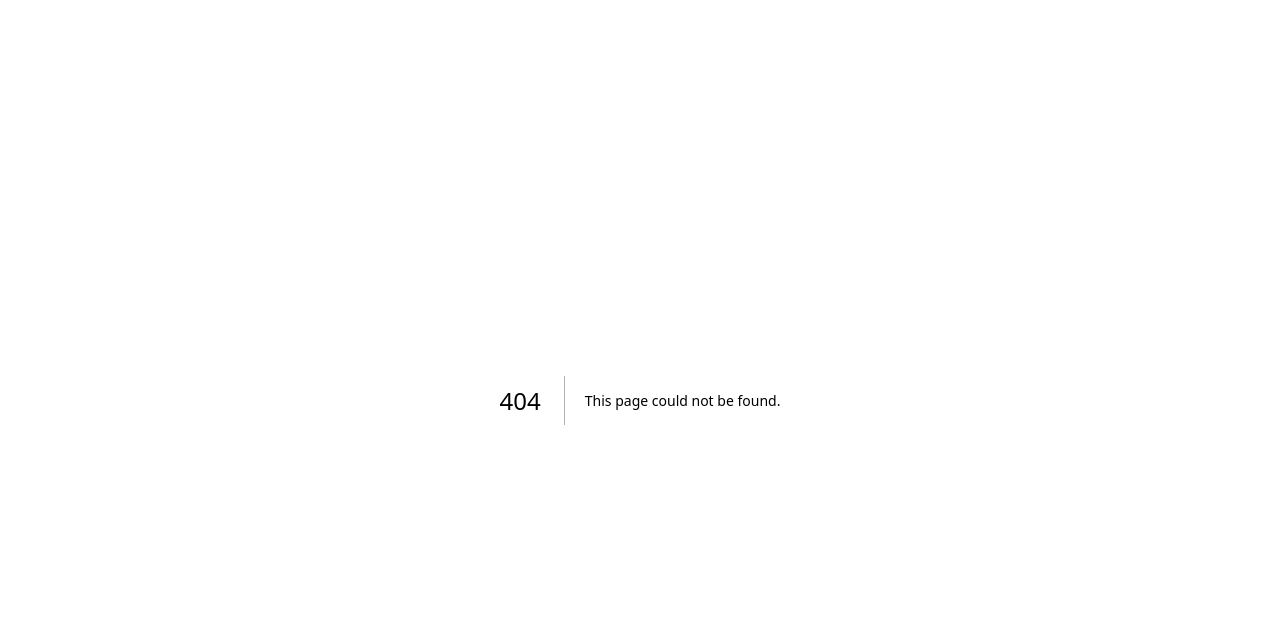
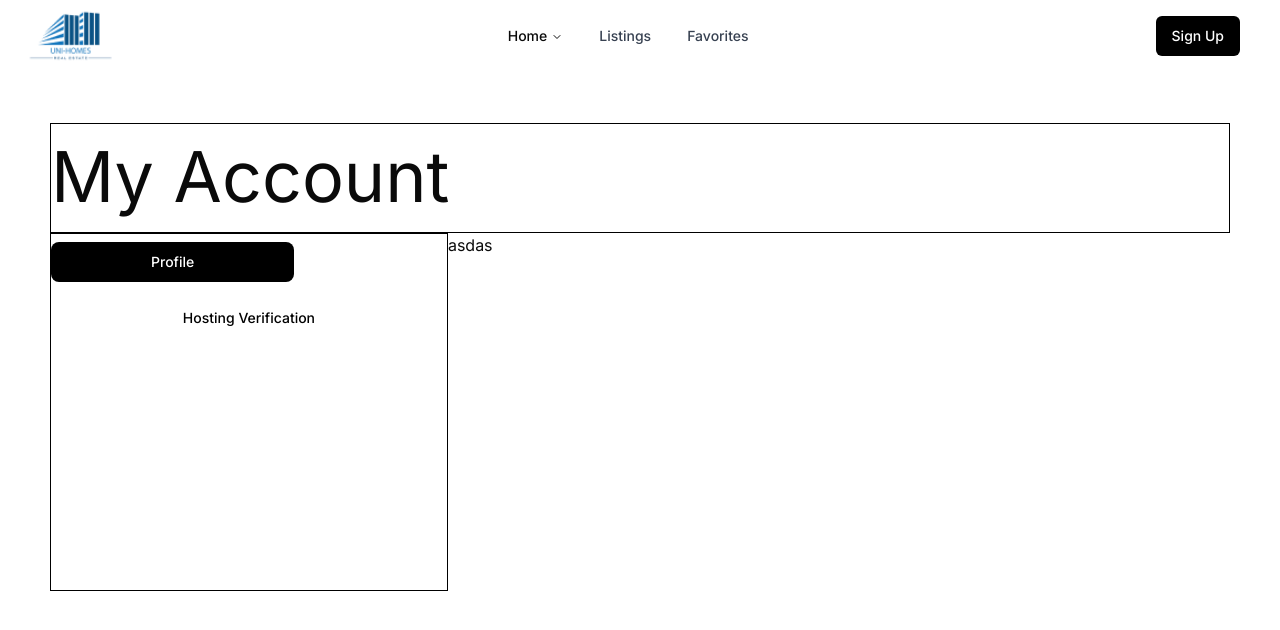
Before and after one commit to rgacorda/unihomes_thesis2, a Next.js app: page /profile in a window 1280 px wide. Before the commit this address had no page. Shown: the top 630 px of the page. Built offline with nearby package versions, Linux system fonts and the light colour scheme.

Commit message:
creating profile

```diff
--- a/components/landing_page/main.jsx
+++ b/app/(pages)/landing_page/sections/main.jsx
@@ -6,7 +6,7 @@ export default function Main() {
       <main className="flex flex-col md:flex-row justify-between min-h-[828px] min-w-[1900px]">
         <div className="flex flex-col items-start justify-center w-full w-[40%] p-2 h-[50%] ml-5 ml-[50px] mt-[250px]">
           <div className="text-black p-2">
-            <h1 className="font-extrabold text-4xl text-6xl p-2 md:text-[70px]">
+            <h1 className="font-extrabold text-4xl md:text-6xl p-2 md:text-[70px]">
               Welcome to Our
             </h1>
             <h1 className="font-extrabold text-4xl md:text-6xl p-2 md:text-[70px]">
--- /dev/null
+++ b/app/(pages)/profile/page.tsx
@@ -0,0 +1,50 @@
+"use client";
+
+import Nav from "@/components/navigation/nav";
+import { Button } from "@/components/ui/import";
+import { useState } from "react";
+
+export default function Home() {
+  const [selected, setSelected] = useState("profile"); // State to manage selected button
+
+  return (
+    <div className="h-screen flex flex-col">
+      <Nav />
+      <div className="flex flex-col min-h-[844px] mt-[73px] p-[50px]">
+        <div className="flex h-[110px] border border-black">
+          <h1 className="text-[70px]">My Account</h1>
+        </div>
+
+        <div className="flex h-3/4">
+          <div className="flex flex-col w-[450px] mb-[200px] border border-black pt-2">
+            <div>
+              <Button
+                onClick={() => setSelected("profile")}
+                className={` px-[100px] rounded-lg ${
+                  selected === "profile"
+                    ? "bg-black text-white"
+                    : "bg-white text-black"
+                }`}
+              >
+                Profile
+              </Button>
+            </div>
+
+            <Button
+              onClick={() => setSelected("hosting")}
+              className={`w-full py-2 text-left px-4 rounded-lg mt-4 ${
+                selected === "hosting"
+                  ? "bg-black text-white"
+                  : "bg-white text-black"
+              }`}
+            >
+              Hosting Verification
+            </Button>
+          </div>
+
+          <div className="w-3/4">asdas</div>
+        </div>
+      </div>
+    </div>
+  );
+}
```
Also changed, not shown: app/(pages)/landing_page/page.tsx (+5 -5 lines), app/(pages)/landing_page/sections/clients.jsx (renamed from components/landing_page/clientssection.jsx), app/(pages)/landing_page/sections/footer.jsx (renamed from components/landing_page/footer.jsx), app/(pages)/landing_page/sections/howitworks.jsx (renamed from components/landing_page/howitworks.jsx), app/(pages)/landing_page/sections/stats.jsx (renamed from components/landing_page/statssection.jsx).
